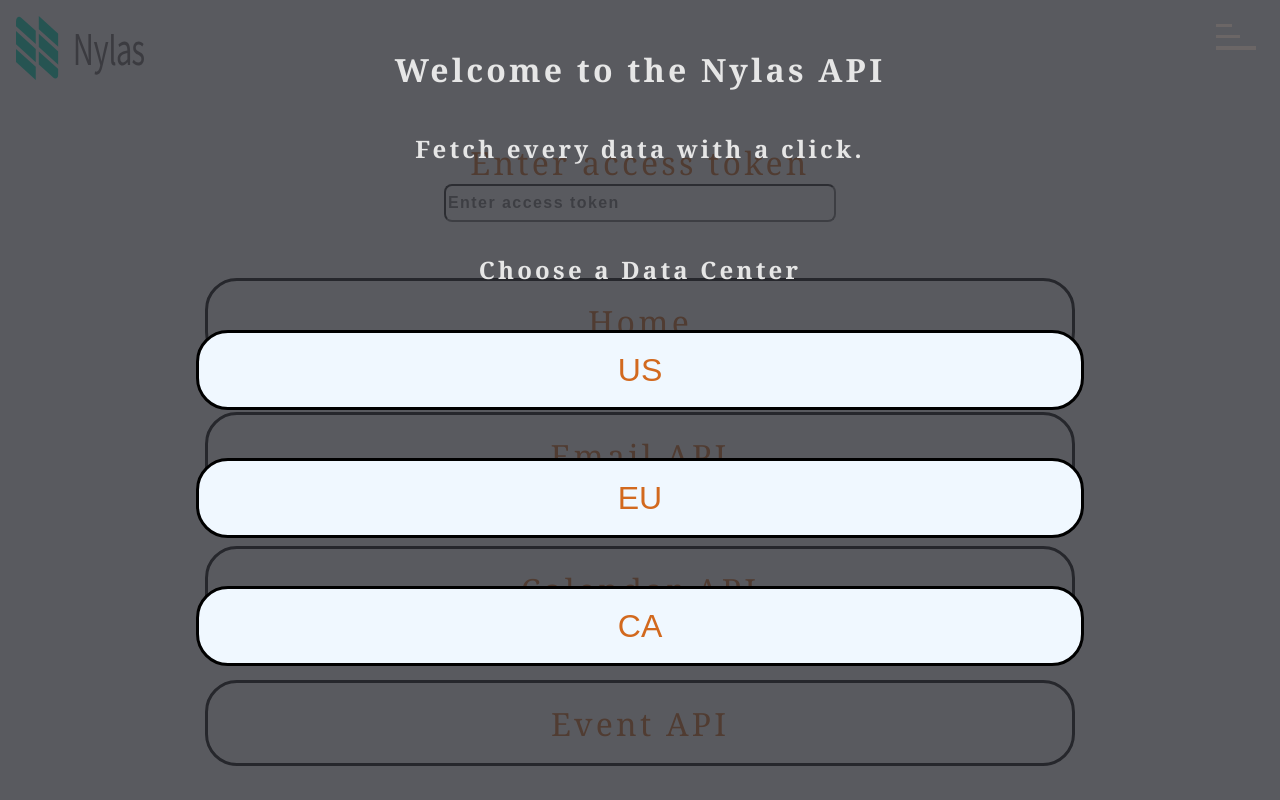
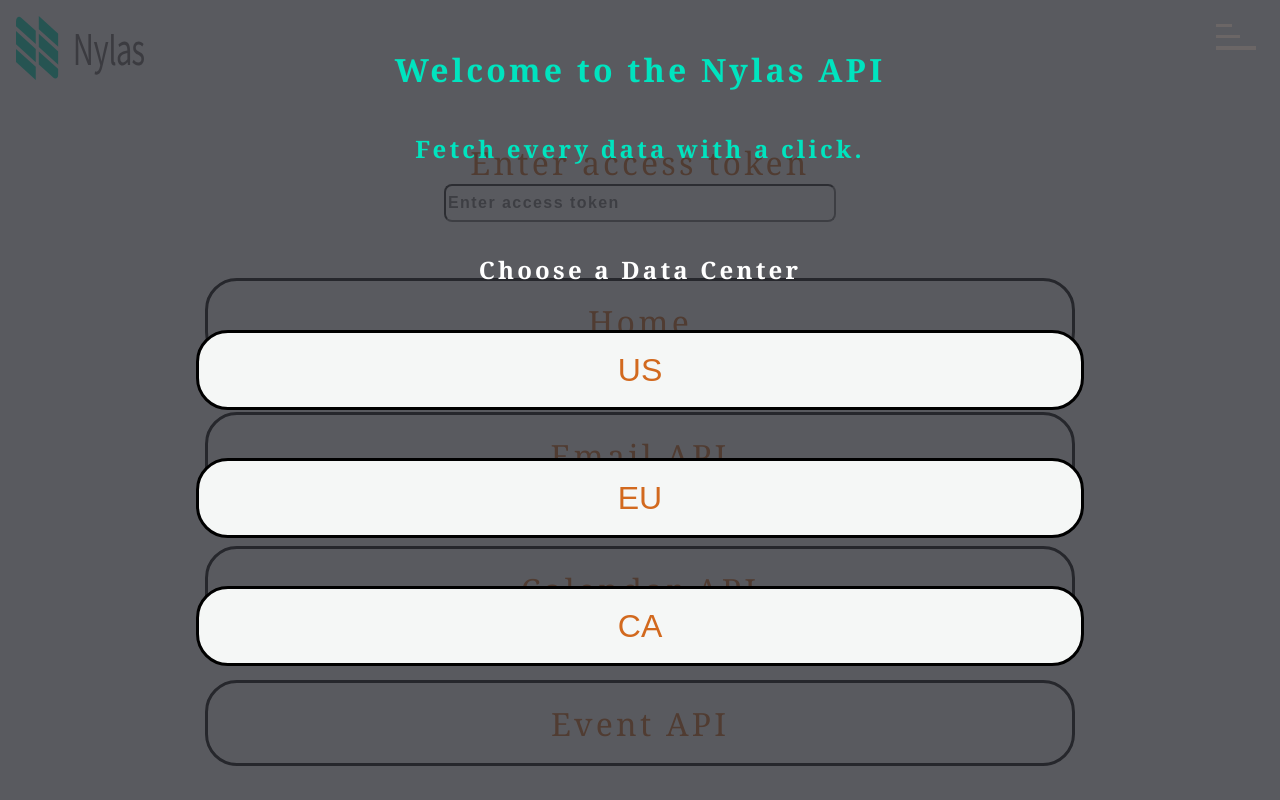
Before and after one commit to SubashPradhan/nylas-api-tool, a React (Create React App) app: page / in a window 1280 px wide. Shown: the top 800 px of the page. Built offline with nearby package versions, Linux system fonts and the light colour scheme.

Commit message:
Add Datacener selection page

```diff
--- a/src/App.js
+++ b/src/App.js
@@ -9,7 +9,6 @@
 import Event from './components/Event';
 import Account from './components/Account';
 import AccountManagement from './components/AccountManagement';
-import Datacenter from './components/Datacenter';
 
 class App extends Component {
 	render() {
@@ -24,7 +23,6 @@
 				<Route path="/account" component={Account} />
 				<Route path="/account-management" component={AccountManagement} />
 				<Route path="/schedule-editor" component={Schedule} />
-				<Route path="/data-center" component={Datacenter} />
 			</>
 		);
 	}
--- a/src/actions/handleData.js
+++ b/src/actions/handleData.js
@@ -1,5 +1,4 @@
 import request from 'superagent';
-import { nylasUrl } from '../constants';
 
 export const DATA_FETCHED = 'DATA_FETCHED';
 
@@ -9,10 +8,10 @@
 });
 
 export const fetchData = value => async (dispatch, getState) => {
-	const { accessToken } = getState();
+	const { accessToken, currentDataCenterUrl } = getState();
 	try {
 		const response = await request
-			.get(`${nylasUrl}/${value}`)
+			.get(`${currentDataCenterUrl}/${value}`)
 			.set({ Authorization: 'Bearer ' + accessToken });
 		const action = await fetchDataPayload(response);
 		return dispatch(action);
--- /dev/null
+++ b/src/actions/handleDataCenterDisplay.js
@@ -0,0 +1,10 @@
+export const DATA_CENTER_DISPLAY = 'DATA_CENTER_DISPLAY';
+
+const handleDataCenterDisplayPayload = payload => ({
+	type: DATA_CENTER_DISPLAY,
+	payload,
+});
+
+export const handleDataCenterDisplay = () => dispatch => {
+	return dispatch(handleDataCenterDisplayPayload());
+};
--- /dev/null
+++ b/src/actions/handleDataCenterUrl.js
@@ -0,0 +1,10 @@
+export const DATA_CENTER_URL = 'DATA_CENTER_URL';
+
+const handleDataCenterUrlPayload = payload => ({
+	type: DATA_CENTER_URL,
+	payload,
+});
+
+export const handleDataCenterUrl = url => dispatch => {
+	return dispatch(handleDataCenterUrlPayload(url));
+};
--- a/src/actions/handleNylasPost.js
+++ b/src/actions/handleNylasPost.js
@@ -1,5 +1,4 @@
 import request from 'superagent';
-import { nylasUrl } from '../constants';
 
 export const ON_POST = 'ON_POST';
 
@@ -9,11 +8,11 @@
 });
 
 export const handleNylasPost = postData => async (dispatch, getState) => {
-	const { accessToken, endpoint } = getState();
+	const { accessToken, endpoint, currentDataCenterUrl } = getState();
 	// Fix the post url manipulation
 	try {
 		const response = await request
-			.post(`${nylasUrl}/${endpoint}`)
+			.post(`${currentDataCenterUrl}/${endpoint}`)
 			.set({ Authorization: 'Bearer ' + accessToken })
 			.send(postData);
 		const action = await nylasPostPayload(response);
--- a/src/components/Datacenter/index.js
+++ b/src/components/Datacenter/index.js
@@ -1,22 +1,33 @@
 import { Component } from 'react';
 import View from './view';
+import { connect } from 'react-redux';
+import { handleDataCenterDisplay } from '../../actions/handleDataCenterDisplay';
+import { handleDataCenterUrl } from '../../actions/handleDataCenterUrl';
 
 class Datacenter extends Component {
-	state = { showDataCenterSelection: true };
+	onDataCenterButtonClick = (e, url) => {
+		e.preventDefault();
+		this.props.handleDataCenterDisplay();
+		this.props.handleDataCenterUrl(url);
+	};
 
-	onDataCenterButtonClick = () => {
-		this.setState({
-			showDataCenterSelection: false,
-		});
-	};
 	render() {
 		return (
 			<View
-				showDataCenterSelection={this.state.showDataCenterSelection}
+				showDataCenterDisplay={this.props.showDataCenterDisplay}
 				onDataCenterButtonClick={this.onDataCenterButtonClick}
 			/>
 		);
 	}
 }
 
-export default Datacenter;
+const mapStateToProps = state => {
+	return {
+		showDataCenterDisplay: state.showDataCenterDisplay,
+	};
+};
+
+export default connect(mapStateToProps, {
+	handleDataCenterUrl,
+	handleDataCenterDisplay,
+})(Datacenter);
--- a/src/components/Datacenter/view.js
+++ b/src/components/Datacenter/view.js
@@ -3,10 +3,11 @@
 import '../../styles/home.css';
 
 export default function View(props) {
-	const { showDataCenterSelection, onDataCenterButtonClick } = props;
+	const { showDataCenterDisplay, onDataCenterButtonClick } = props;
+
 	return (
 		<>
-			{showDataCenterSelection && (
+			{showDataCenterDisplay && (
 				<div className="data-center-selector-page">
 					<h1 className="welcome-title">Welcome to the Nylas API</h1>
 					<h2 className="sub-title">Fetch every data with a click.</h2>
@@ -18,7 +19,7 @@
 									key={i}
 									className="data-center-button"
 									value={center.value}
-									onClick={onDataCenterButtonClick}
+									onClick={e => onDataCenterButtonClick(e, center.value)}
 								>
 									{center.name}
 								</button>
--- /dev/null
+++ b/src/reducers/handleDataCenterDisplay.js
@@ -0,0 +1,10 @@
+import { DATA_CENTER_DISPLAY } from '../actions/handleDataCenterDisplay';
+
+export const showDataCenterDisplay = (state = true, action = {}) => {
+	switch (action.type) {
+		case DATA_CENTER_DISPLAY:
+			return !state;
+		default:
+			return state;
+	}
+};
--- /dev/null
+++ b/src/reducers/handleDataCenterUrl.js
@@ -0,0 +1,10 @@
+import { DATA_CENTER_URL } from '../actions/handleDataCenterUrl';
+
+export const currentDataCenterUrl = (state = null, action = {}) => {
+	switch (action.type) {
+		case DATA_CENTER_URL:
+			return action.payload;
+		default:
+			return state;
+	}
+};
--- a/src/reducers/index.js
+++ b/src/reducers/index.js
@@ -7,6 +7,8 @@
 import { showPostParams } from './handlePostParamsDisplay';
 import { dataOnPost } from './handlePostReq';
 import { onPost } from './handleNylasPost';
+import { showDataCenterDisplay } from './handleDataCenterDisplay';
+import { currentDataCenterUrl } from './handleDataCenterUrl';
 
 export default combineReducers({
 	showMenu,
@@ -17,4 +19,6 @@
 	showPostParams,
 	dataOnPost,
 	onPost,
+	showDataCenterDisplay,
+	currentDataCenterUrl,
 });
--- a/src/styles/dataCenter.css
+++ b/src/styles/dataCenter.css
@@ -10,7 +10,12 @@
 
 .welcome-title, .sub-title, .select-title{
   text-align: center;
-  color: rgb(230, 230, 230);
+  /* color: rgb(230, 230, 230); */
+  color: #00E4BF;
+}
+
+.select-title{
+  color: rgb(255, 255, 255);
 }
 
 .welcome-title{
@@ -39,7 +44,7 @@
   text-align: center;
   text-decoration: none;
   color: chocolate;
-  background: aliceblue;
+  background: #f5f7f6;
 }
 
 .data-center-button:hover{
```
